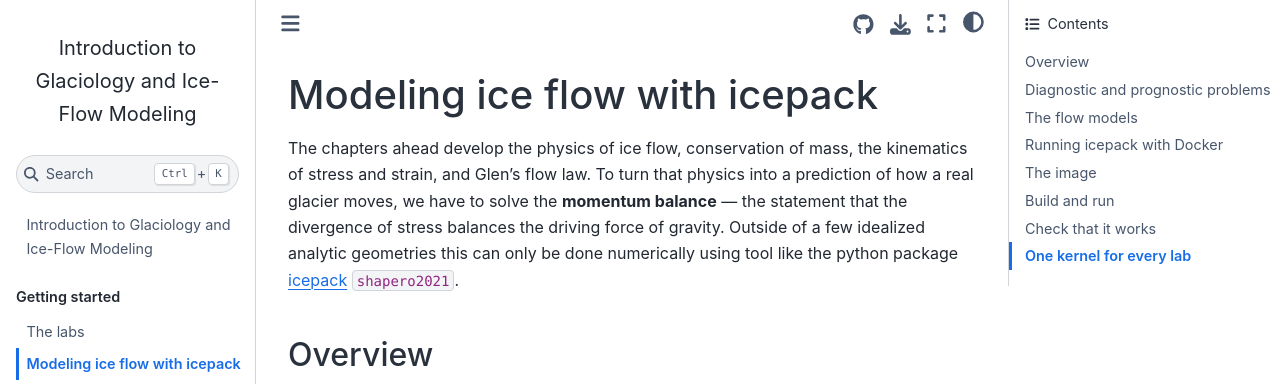
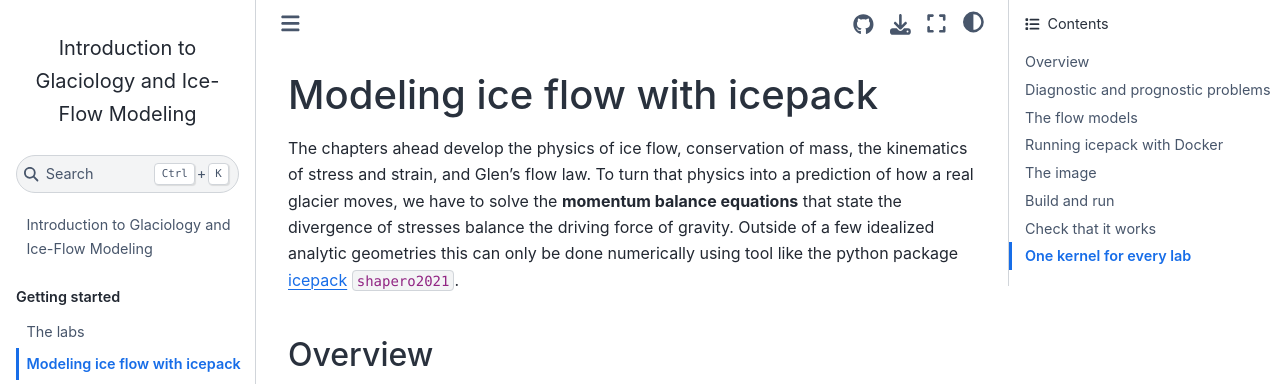
Before and after one commit to rice-glaciology/glaciology-book, a Jupyter Book: the page built from sections/modeling/icepack-intro.md, in a window 1280 px wide and 900 px high. Shown: the top 384 px of the window. Built offline with Jupyter Book 1.0.4 settings and Sphinx 7.4.7 and the Sphinx Book theme 1.1.4, drawn with Linux system fonts in a browser that asks for light colours; pages that are not in the unit, such as notebooks, are missing from menus; cross-references to code outside the pages are shown as plain code.

Commit message:
Update momentum balance terminology in icepack intro
Clarify the description of momentum balance in ice flow modeling.

```diff
--- a/sections/modeling/icepack-intro.md
+++ b/sections/modeling/icepack-intro.md
@@ -1,6 +1,6 @@
 # Modeling ice flow with icepack
 
-The chapters ahead develop the physics of ice flow, conservation of mass, the kinematics of stress and strain, and Glen's flow law. To turn that physics into a prediction of how a real glacier moves, we have to solve the **momentum balance** — the statement that the divergence of stress balances the driving force of gravity. Outside of a few idealized analytic geometries this can only be done numerically using tool like the python package [icepack](https://icepack.github.io/) {cite}`shapero2021`.
+The chapters ahead develop the physics of ice flow, conservation of mass, the kinematics of stress and strain, and Glen's flow law. To turn that physics into a prediction of how a real glacier moves, we have to solve the **momentum balance equations** that state the divergence of stresses balance the driving force of gravity. Outside of a few idealized analytic geometries this can only be done numerically using tool like the python package [icepack](https://icepack.github.io/) {cite}`shapero2021`.
 
 ## Overview
 
```
